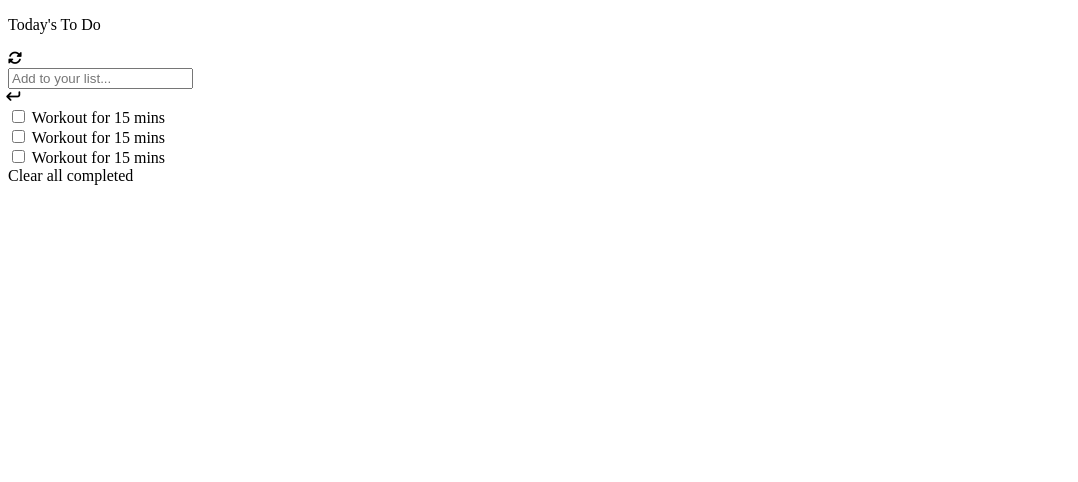
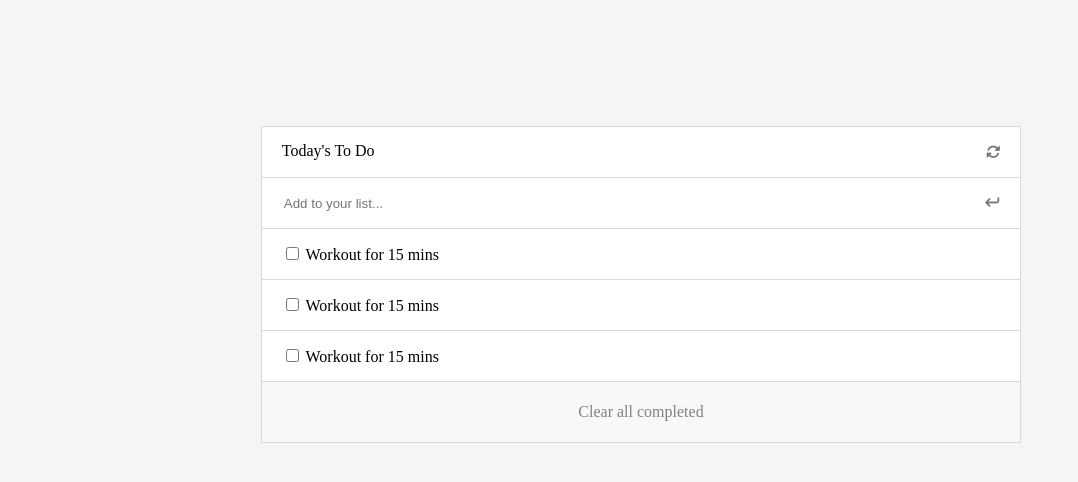
Before and after one commit to anbehindY/To-do-List, a website built with webpack: page src/index.html in a window 1280 px wide. Shown: the whole page, without its empty margins (0-1078 px from the left). Built offline with nearby package versions, Linux system fonts and the light colour scheme.

Commit message:
Add styling to the ToDoList

```diff
--- a/src/styles.css
+++ b/src/styles.css
@@ -1,3 +1,53 @@
-h1 {
-    color: brown;
+body {
+  background: whitesmoke;
 }
+
+.container {
+  margin: 10% 20%;
+  width: 60%;
+  background-color: white;
+  border: 1px solid rgb(218, 216, 216);
+}
+
+.container p {
+  margin: 0;
+  padding: 0;
+  height: 30px;
+  padding-top: 10px;
+}
+
+i {
+  color: #757575;
+}
+
+.listItems {
+  height: 50px;
+  border-bottom: 1px solid rgb(218, 216, 216);
+  padding-left: 20px;
+  padding-right: 23px;
+  display: flex;
+  align-items: center;
+  justify-content: space-between;
+}
+
+.listItems:first-child {
+  display: flex;
+  height: 50px;
+  justify-content: space-between;
+  padding-right: 20px;
+  align-items: center;
+}
+
+input {
+  border: none;
+  outline: none;
+}
+
+.clear {
+  height: 60px;
+  display: flex;
+  align-items: center;
+  justify-content: center;
+  background-color: rgba(244, 244, 244, 0.64);
+  color: gray;
+}
```
